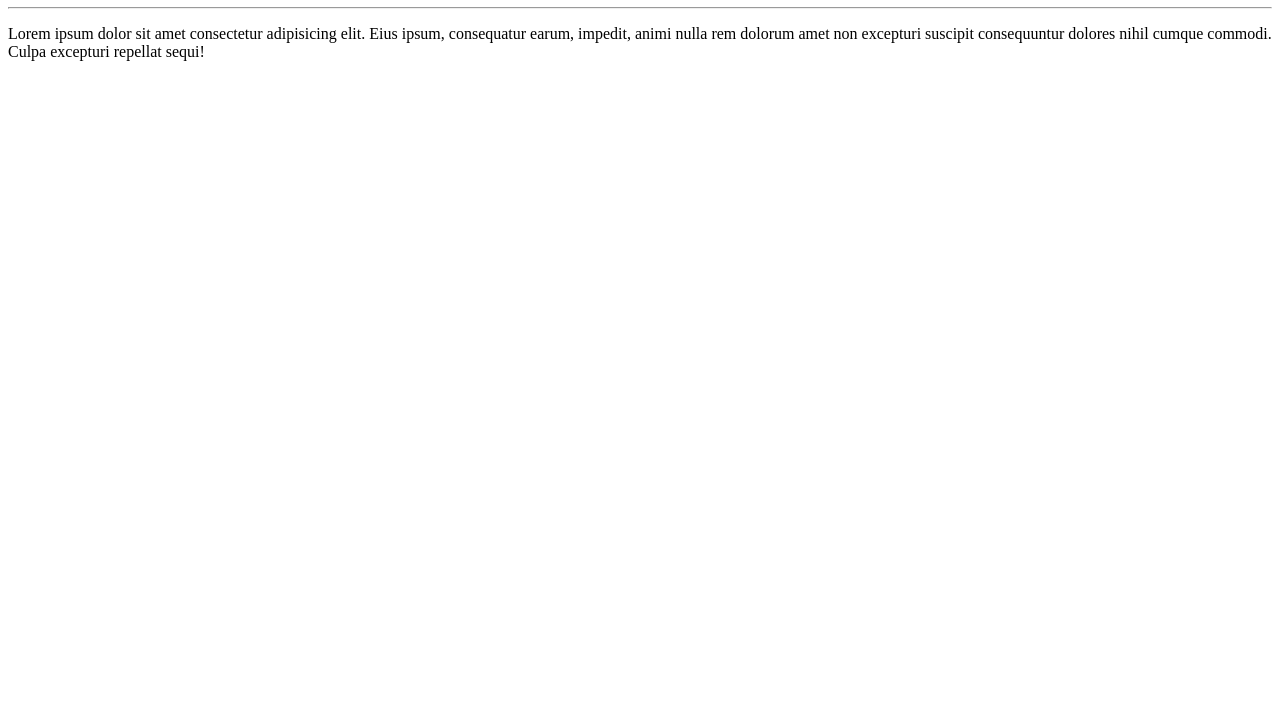
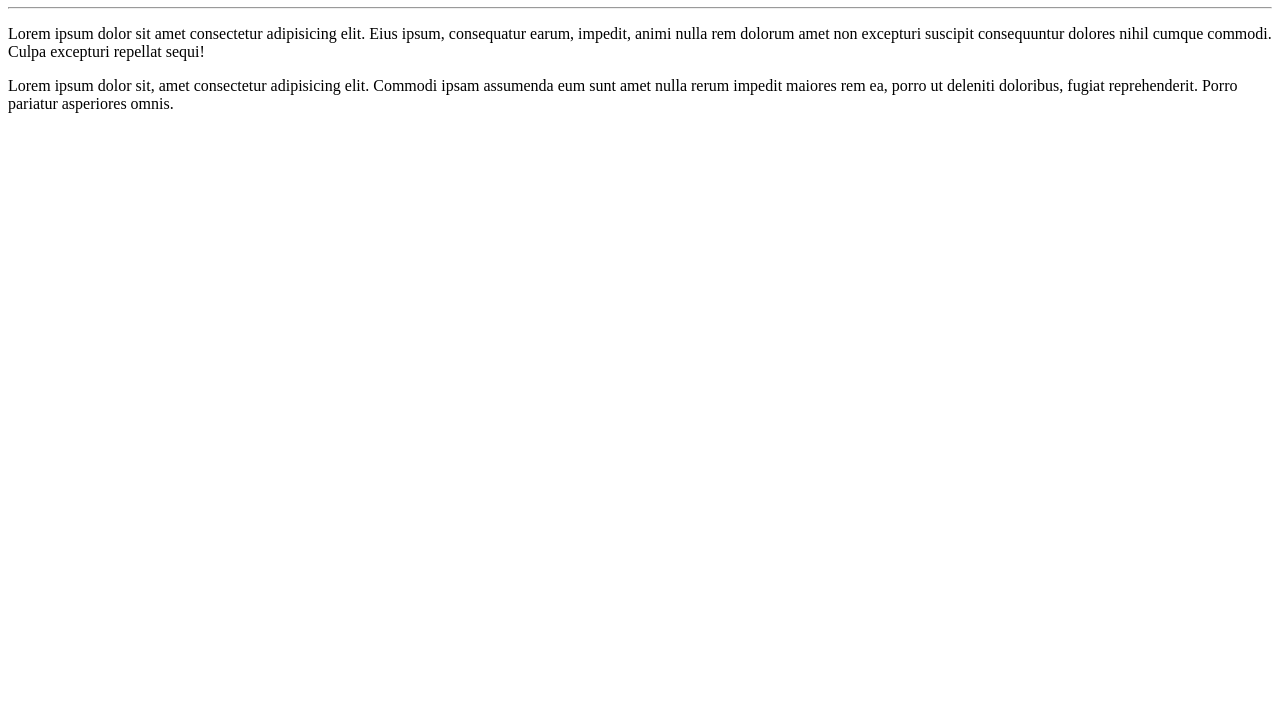
Before and after one commit to Mateusvct1/Aulas, a plain HTML site: page site-exemplo/index.html in a window 1280 px wide. Shown: the part 73-800 px from the top of the page. Drawn offline with Linux system fonts and the light colour scheme.

Commit message:
Adicionei outro parágrafo

```diff
--- a/site-exemplo/index.html
+++ b/site-exemplo/index.html
@@ -9,5 +9,6 @@
 <body>
     <h1>Olá, Mundo!</h1><hr>
     <p>Lorem ipsum dolor sit amet consectetur adipisicing elit. Eius ipsum, consequatur earum, impedit, animi nulla rem dolorum amet non excepturi suscipit consequuntur dolores nihil cumque commodi. Culpa excepturi repellat sequi!</p>
+    <p>Lorem ipsum dolor sit, amet consectetur adipisicing elit. Commodi ipsam assumenda eum sunt amet nulla rerum impedit maiores rem ea, porro ut deleniti doloribus, fugiat reprehenderit. Porro pariatur asperiores omnis.</p>
 </body>
 </html>
```
